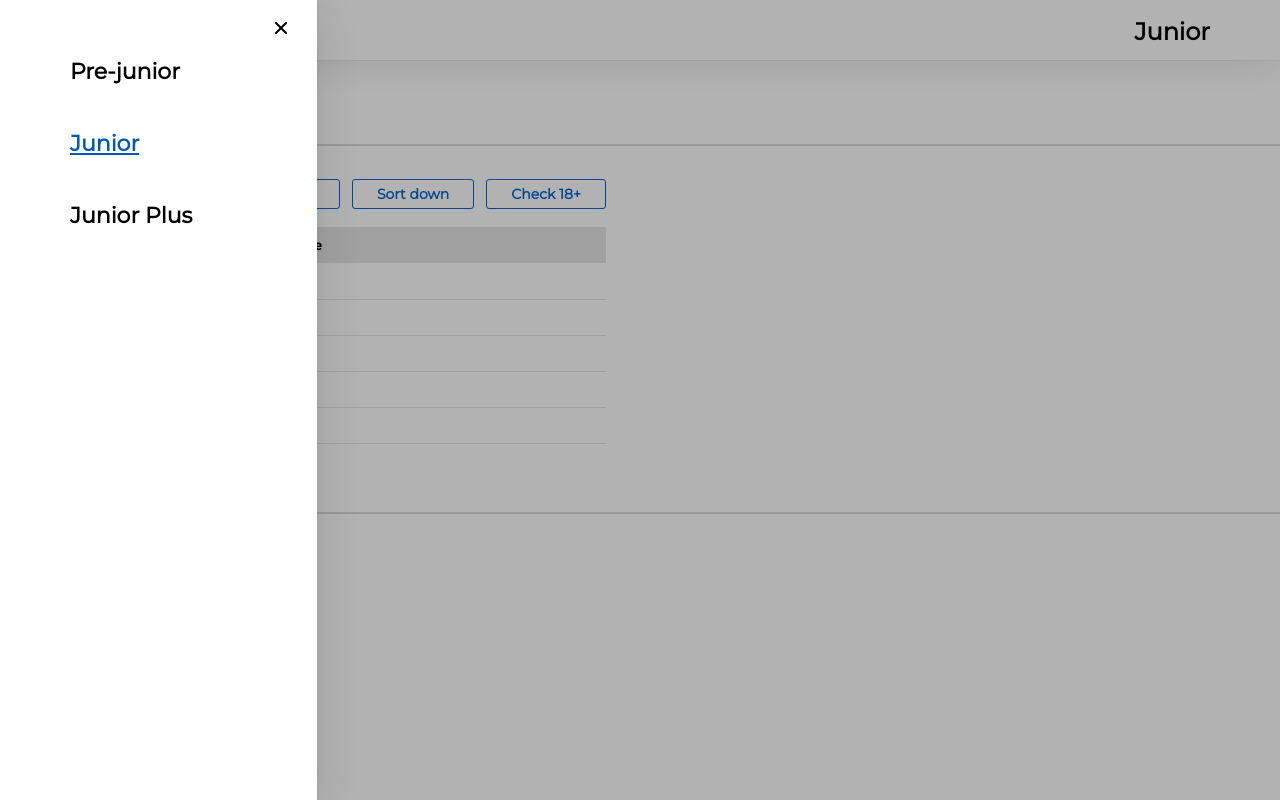
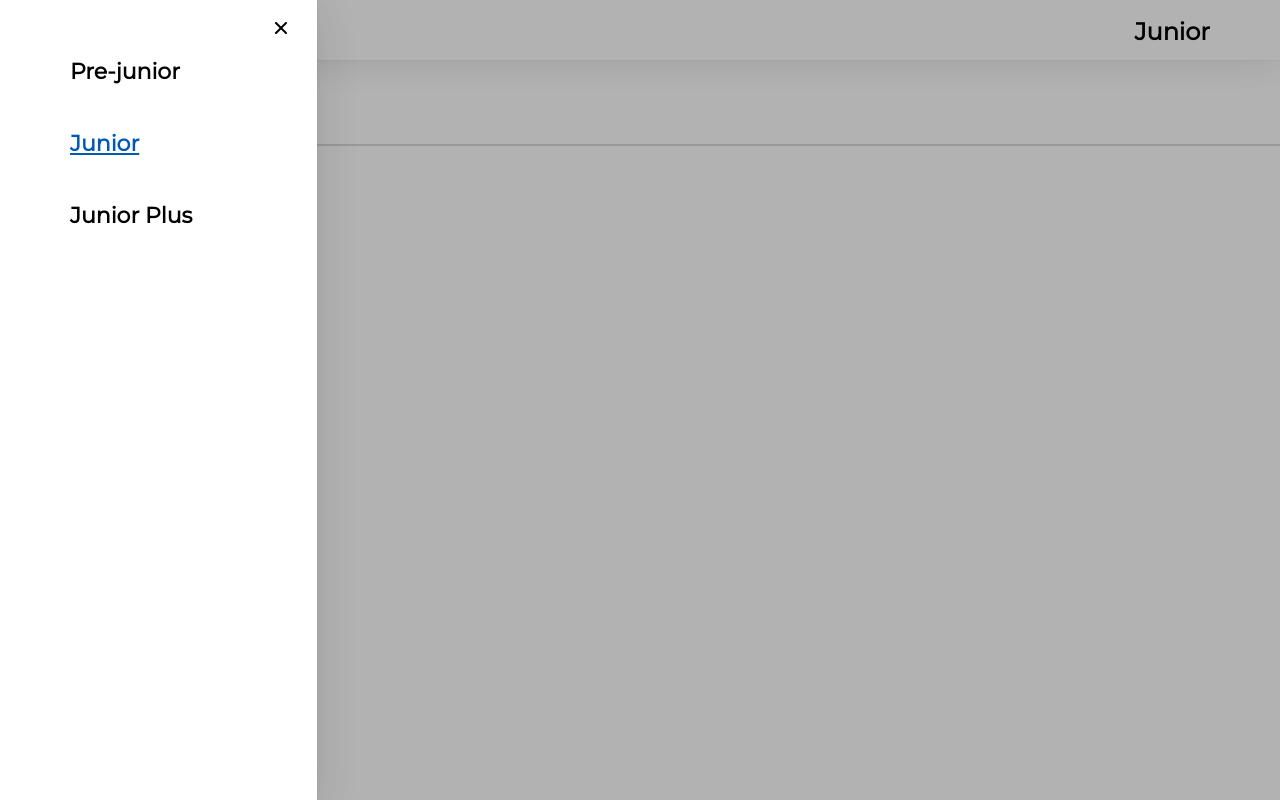
Before and after one commit to aphex99/hometasks, a React (Create React App) app: page /#/junior in a window 1280 px wide. Both pictures are taken after a click on the picture 82 px from the left and 32 px from the top of the page. Built offline with nearby package versions, Linux system fonts and the light colour scheme.

Commit message:
Complete 9th task

```diff
--- a/src/s1-main/App.module.css
+++ b/src/s1-main/App.module.css
@@ -4,6 +4,7 @@
     display: flex;
     justify-content: center;
     z-index: 3;
+    user-select: none;
 }
 
 .hr {
--- a/src/s2-homeworks/hw04/common/c2-SuperButton/SuperButton.module.css
+++ b/src/s2-homeworks/hw04/common/c2-SuperButton/SuperButton.module.css
@@ -1,4 +1,30 @@
 .button {
+    height: 30px;
+    border: 1px solid #0066CC;
+    border-radius: 3px;
+    padding: 5px 24px 5px 24px;
+    margin-right: 12px;
+    text-align: center;
+    font-family: Montserrat;
+    font-size: 14px;
+    font-weight: 600;
+    letter-spacing: 0;
+    color: white;
+    background-color: #0066CC;
+    cursor: pointer;
+    opacity: 100;
+}
+
+.button:last-child {
+    margin-right: 0;
+}
+
+.disabled {
+    opacity: .4;
+    cursor: auto;
+}
+
+.secondary {
     height: 30px;
     border: 1px solid #0066CC;
     border-radius: 3px;
@@ -11,29 +37,7 @@
     color: #0066CC;
     background-color: white;
     margin-right: 12px;
-}
-
-.button:last-child {
-    margin-right: 0;
-
-}
-
-.disabled {
-}
-
-.secondary {
-    height: 30px;
-    border: 1px solid #0066CC;
-    border-radius: 3px;
-    padding: 5px 24px 5px 24px;
-    margin-right: 12px;
-    text-align: center;
-    font-family: Montserrat;
-    font-size: 14px;
-    font-weight: 600;
-    letter-spacing: 0;
-    color: white;
-    background-color: #0066CC;
+    cursor: pointer;
 }
 
 .default {
--- a/src/s2-homeworks/hw04/common/c2-SuperButton/SuperButton.tsx
+++ b/src/s2-homeworks/hw04/common/c2-SuperButton/SuperButton.tsx
@@ -18,9 +18,8 @@ const SuperButton: React.FC<SuperButtonPropsType> = (
     }
 ) => {
     const finalClassName = s.button
-        + (disabled ? ' ' + s.disabled :
-            xType === 'red' ? ' ' + xType + (className ? ' ' + className : '') :
-              !xType ? ' ' + s.secondary : '')
+        + (disabled ? ' ' + s.disabled : '') +
+        (xType === 'red' ? ' ' + xType + (className ? ' ' + className : '') : '')
     // задачка на смешивание классов
 
     return (
--- a/src/s2-homeworks/hw05/pages/Junior.tsx
+++ b/src/s2-homeworks/hw05/pages/Junior.tsx
@@ -1,16 +1,16 @@
 import React from 'react'
 // import HW6 from '../../hw06/HW6'
 // import HW7 from '../../hw07/HW7'
-import HW8 from '../../hw08/HW8'
-// import HW9 from '../../hw09/HW9'
+// import HW8 from '../../hw08/HW8'
+import HW9 from '../../hw09/HW9'
 
 function Junior() {
     return (
         <div id={'hw5-page-junior'}>
             {/*<HW6 />*/}
             {/*<HW7 />*/}
-            <HW8/>
-            {/*<HW9 />*/}
+            {/*<HW8/>*/}
+            <HW9/>
         </div>
     )
 }
--- a/src/s2-homeworks/hw08/HW8.tsx
+++ b/src/s2-homeworks/hw08/HW8.tsx
@@ -99,7 +99,7 @@ const HW8 = () => {
                     </table>
                 </div>
             </div>
-            <hr style={{marginTop:'33px'}} className={s2.hr}/>
+            <hr style={{marginTop:'33px', marginBottom: '36px'}} className={s2.hr}/>
         </div>
     )
 }
--- a/src/s2-homeworks/hw09/Clock.module.css
+++ b/src/s2-homeworks/hw09/Clock.module.css
@@ -1,7 +1,14 @@
+* {
+    font-family: 'Montserrat', sans-serif;
+}
+
 .buttonsContainer {
+    margin-top: 55px;
 }
 
 .clock {
+    margin-left: 70px;
+    position: relative;
 }
 
 .watch {
@@ -11,4 +18,20 @@
 }
 
 .more {
+    margin-top: 8px;
+    position: absolute;
+    opacity: 0.5;
+    font-size: 16px;
+    font-weight: 400;
+    line-height: 20px;
 }
+
+.button {
+    width: 84px;
+    height: 30px;
+    font-size: 14px;
+    font-weight: 600;
+    line-height: 20px;
+    border: 0;
+    padding: 0;
+}
--- a/src/s2-homeworks/hw09/Clock.tsx
+++ b/src/s2-homeworks/hw09/Clock.tsx
@@ -1,38 +1,52 @@
 import React, {useState} from 'react'
 import SuperButton from '../hw04/common/c2-SuperButton/SuperButton'
-import {restoreState} from '../hw06/localStorage/localStorage'
+import {restoreState, saveState} from '../hw06/localStorage/localStorage'
 import s from './Clock.module.css'
 
 function Clock() {
     const [timerId, setTimerId] = useState<number | undefined>(undefined)
     // for autotests // не менять // можно подсунуть в локалСторэдж нужную дату, чтоб увидеть как она отображается
     const [date, setDate] = useState<Date>(new Date(restoreState('hw9-date', Date.now())))
-    const [show, setShow] = useState<boolean>(false)
+    const [show, setShow] = useState<boolean>(true)
+    const [timerStart, setTimerStart] = useState(false)
 
     const start = () => {
         // пишут студенты // запустить часы (должно отображаться реальное время, а не +1)
         // сохранить ид таймера (https://learn.javascript.ru/settimeout-setinterval#setinterval)
-
+        const timer = setInterval(() => {
+            setDate(new Date)
+        }, 500)
+        setTimerId(Number(timer))
+        setTimerStart(true)
     }
 
     const stop = () => {
         // пишут студенты // поставить часы на паузу, обнулить ид таймера (timerId <- undefined)
-
+        saveState('hw9-date', new Date)
+        clearInterval(timerId)
+        setTimerStart(false)
     }
 
     const onMouseEnter = () => { // пишут студенты // показать дату если наведена мышка
-
+        setShow(true)
     }
     const onMouseLeave = () => { // пишут студенты // спрятать дату если мышка не наведена
-
+        setShow(true)
     }
 
-    const stringTime = 'date->time' || <br/> // часы24:минуты:секунды (01:02:03)/(23:02:03)/(24:00:00)/(00:00:01) // пишут студенты
-    const stringDate = 'date->date' || <br/> // день.месяц.год (01.02.2022) // пишут студенты, варианты 01.02.0123/01.02.-123/01.02.12345 не рассматриваем
+    const yyyy = date.getFullYear()
+    let mm: number | string = date.getMonth()
+    let dd: number | string = date.getDate()
+
+    if (mm < 10) mm = '0' + mm
+    if (dd < 10) dd = '0' + dd
+
+    const stringTime = `${date.toTimeString().split(' ')[0]}` || 'date->time' || <br/> // часы24:минуты:секунды (01:02:03)/(23:02:03)/(24:00:00)/(00:00:01) // пишут студенты
+    const stringDate = `${dd}.${mm}.${yyyy}` || 'date->date' || <br/> // день.месяц.год (01.02.2022) // пишут студенты, варианты 01.02.0123/01.02.-123/01.02.12345 не рассматриваем
 
     // день недели на английском, месяц на английском (https://learn.javascript.ru/intl#intl-datetimeformat)
-    const stringDay = 'date->day' || <br/> // пишут студенты
-    const stringMonth = 'date->month' || <br/> // пишут студенты
+    const stringDay = `${date.toLocaleDateString('en-EN', {weekday: 'long'})}` || 'date->day' || <br/> // пишут студенты
+    const stringMonth = `${date.toLocaleDateString('en-EN', {month: 'long'})}` || 'date->month' || <br/> // пишут студенты
 
     return (
         <div className={s.clock}>
@@ -42,8 +56,9 @@ function Clock() {
                 onMouseEnter={onMouseEnter}
                 onMouseLeave={onMouseLeave}
             >
-                <span id={'hw9-day'}>{stringDay}</span>,{' '}
-                <span id={'hw9-time'}>
+                <span style={{fontWeight: '400', fontSize: '20px', lineHeight: '24.38px'}}
+                      id={'hw9-day'}>{stringDay}</span>,{' '}
+                <span style={{fontWeight: '600', fontSize: '20px', lineHeight: '24.38px'}} id={'hw9-time'}>
                     <strong>{stringTime}</strong>
                 </span>
             </div>
@@ -66,17 +81,17 @@ function Clock() {
             <div className={s.buttonsContainer}>
                 <SuperButton
                     id={'hw9-button-start'}
-                    disabled={true} // пишут студенты // задизэйблить если таймер запущен
+                    disabled={timerStart} // пишут студенты // задизэйблить если таймер запущен
                     onClick={start}
                 >
-                    start
+                    Start
                 </SuperButton>
                 <SuperButton
                     id={'hw9-button-stop'}
-                    disabled={true} // пишут студенты // задизэйблить если таймер не запущен
+                    disabled={!timerStart} // пишут студенты // задизэйблить если таймер не запущен
                     onClick={stop}
                 >
-                    stop
+                    Stop
                 </SuperButton>
             </div>
         </div>
--- a/src/s2-homeworks/hw09/HW9.tsx
+++ b/src/s2-homeworks/hw09/HW9.tsx
@@ -11,11 +11,11 @@ import s2 from '../../s1-main/App.module.css'
 
 const HW9 = () => {
     return (
-        <div id={'hw9'}>
-            <div className={s2.hwTitle}>Homework #9</div>
-
+        <div style={{boxSizing: 'border-box'}} id={'hw9'}>
+            <div className={s2.hwTitle}>Homework № 9</div>
+            <hr style={{marginBottom: '26px'}} className={s2.hr}/>
             <div className={s2.hw}>
-                <Clock />
+                <Clock/>
             </div>
         </div>
     )
```
